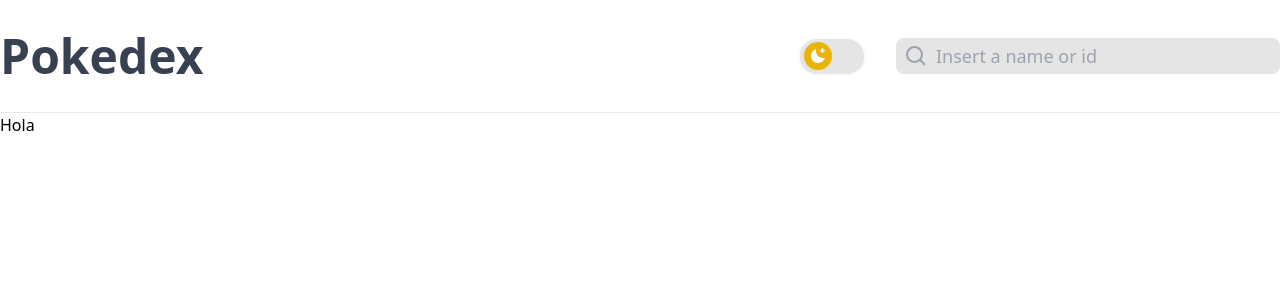
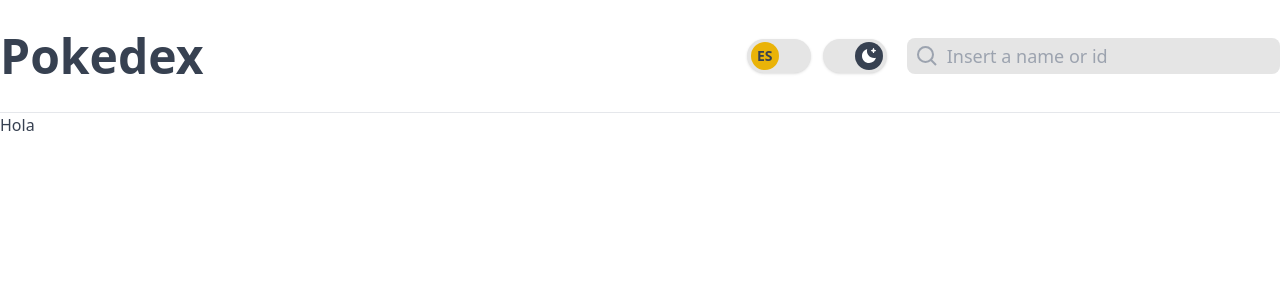
Before and after one commit to Juan-Motta/pokeapp-next-ssg, a Next.js app: page / in a window 1280 px wide. Shown: the top 300 px of the page. Built offline with nearby package versions, Linux system fonts and the light colour scheme.

Commit message:
feat: added language toggle

```diff
--- a/next.config.js
+++ b/next.config.js
@@ -2,6 +2,10 @@
 const nextConfig = {
   reactStrictMode: true,
   output: 'standalone',
+  i18n: {
+    locales: ['es', 'en'],
+    defaultLocale: 'es',
+  }
 }
 
 module.exports = nextConfig
--- a/package.json
+++ b/package.json
@@ -12,6 +12,7 @@
     "graphql": "^16.8.1",
     "graphql-request": "^6.1.0",
     "next": "14.0.2",
+    "next-i18next": "^15.0.0",
     "next-themes": "^0.2.1",
     "react": "^18",
     "react-dom": "^18"
--- a/src/styles/globals.css
+++ b/src/styles/globals.css
@@ -4,6 +4,6 @@
 
 @layer base{
     body {
-        @apply dark:bg-gray-900 bg-white transition-colors duration-300 ease-in-out
+        @apply dark:bg-gray-900 bg-white transition-colors duration-100 ease-in-out text-gray-700 dark:text-white
     }
 }
--- /dev/null
+++ b/src/ui/components/navbar/LanguageButton.tsx
@@ -0,0 +1,59 @@
+import { useRouter } from 'next/router';
+import { useRef } from 'react';
+
+export default function LanguageButton() {
+    const { locale, locales, push, pathname } = useRouter();
+    const divRef = useRef<HTMLDivElement>(null);
+
+    function toggleLanguage() {
+        if (!divRef.current) return;
+
+        if (locale === 'es') {
+            divRef.current.classList.remove(
+                'bg-gray-700',
+                'translate-x-[1.75rem]'
+            );
+            divRef.current.classList.add('bg-yellow-500');
+        } else {
+            divRef.current.classList.add(
+                'bg-gray-700',
+                'translate-x-[1.75rem]'
+            );
+            divRef.current.classList.remove('bg-yellow-500');
+        }
+    }
+
+    function changeLanguage() {
+        push(pathname, pathname, { locale: locale === 'en' ? 'es' : 'en' });
+    }
+
+    function handleChangeLanguage() {
+        changeLanguage();
+        toggleLanguage();
+    }
+
+    function setInitialStyles() {
+        if (!locale) return '';
+        if (locale === 'es') {
+            return 'bg-yellow-500';
+        } else {
+            return 'bg-gray-700 translate-x-[1.75rem]';
+        }
+    }
+
+    return (
+        <div className="h-100 flex items-center">
+            <button
+                onClick={handleChangeLanguage}
+                className="px-1 w-[4rem] h-[2.125rem] rounded-full dark:bg-white bg-neutral-200 flex shrink-0 items-center transition duration-100 focus:outline-none shadow"
+            >
+                <div
+                    className={`text-sm font-bold flex justify-center items-center dark:bg-gray-700 w-[1.75rem] h-7 relative rounded-full transition duration-300 transform bg-yellow-500 ${setInitialStyles()}`}
+                    ref={divRef}
+                >
+                    {locale === 'es' ? <span>ES</span> : <span>EN</span>}
+                </div>
+            </button>
+        </div>
+    );
+}
--- a/src/ui/components/navbar/Navbar.tsx
+++ b/src/ui/components/navbar/Navbar.tsx
@@ -3,6 +3,7 @@
 import ThemeButton from './ThemeButton';
 import SearchInput from './SearchInput';
 import NavbarTitle from './NavbarTitle';
+import LanguageButton from './LanguageButton';
 
 export default function Navbar() {
     const inputRef = useRef<HTMLInputElement>(null);
@@ -17,7 +18,10 @@
         <>
             <nav className="flex mt-8 mb-8 flex-col sm:flex-row">
                 <NavbarTitle />
-                <ThemeButton />
+                <div className="flex mt-8 sm:mt-0 justify-center gap-3 sm:mr-5">
+                    <LanguageButton />
+                    <ThemeButton />
+                </div>
                 <SearchInput />
             </nav>
             <hr className="dark:border-gray-600 sm:mx-0 mx-10" />
--- a/src/ui/components/navbar/ThemeButton.tsx
+++ b/src/ui/components/navbar/ThemeButton.tsx
@@ -38,14 +38,23 @@
         changeTheme();
     }
 
+    function setInitialStyles() {
+        if (!theme) return '';
+        if (theme === 'light') {
+            return 'bg-yellow-500 text-gray-700';
+        } else {
+            return 'bg-gray-700 translate-x-[1.75rem] text-white';
+        }
+    }
+
     return (
-        <div className="h-100 flex items-center mx-8">
+        <div className="h-100 flex items-center">
             <button
                 className="px-1 w-[4rem] h-[2.125rem] rounded-full dark:bg-white bg-neutral-200 flex shrink-0 items-center transition duration-300 focus:outline-none shadow"
                 onClick={handleChangeTheme}
             >
                 <div
-                    className="dark:bg-gray-700 w-[1.75rem] h-7 relative rounded-full transition duration-500 transform bg-yellow-500 text-white dark:translate-x-[1.75rem]"
+                    className={`w-[1.75rem] h-7 relative rounded-full transition duration-500 transform] ${setInitialStyles()}`}
                     ref={divRef}
                 >
                     {theme === 'light' ? (
```
Also changed, not shown: 1 other file (tests, documents, lock files or other folders).
